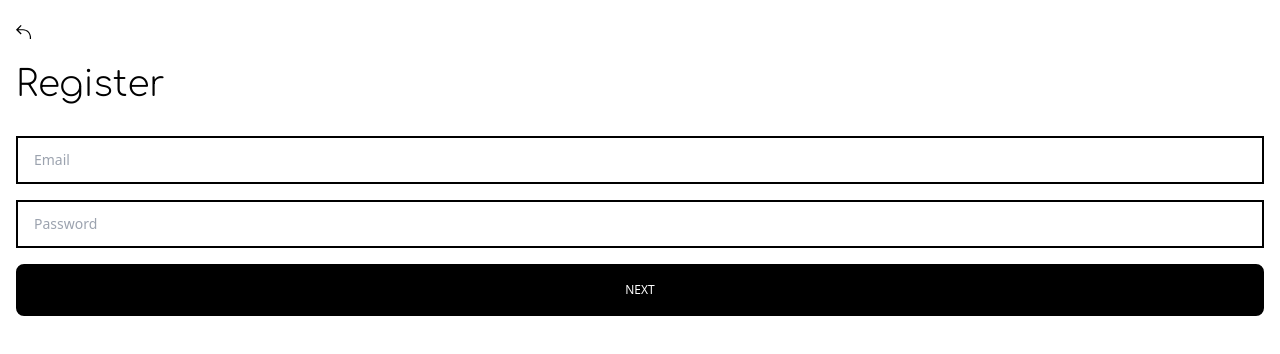
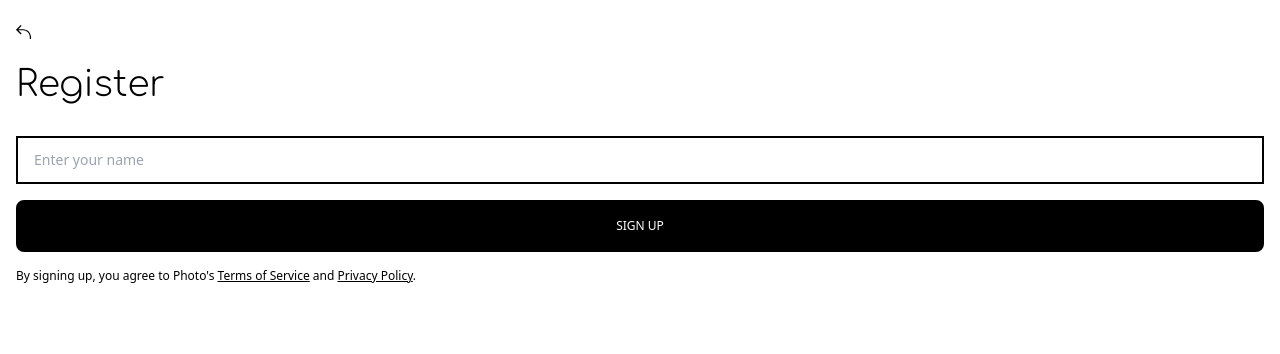
Before and after one commit to kayac-chang/helloxreactxalien-prototypeinfigma, a React (Create React App) app: page / in a window 1280 px wide. Shown: the top 354 px of the page. Built offline with nearby package versions, Linux system fonts and the light colour scheme.

Commit message:
add register step2

```diff
--- a/src/App.jsx
+++ b/src/App.jsx
@@ -1,11 +1,12 @@
 import { LoggerOut } from "pages/LoggerOut";
-import { Register } from "pages/Register";
+import * as Register from "pages/Register";
 
 function App() {
   return (
     <div className="w-screen h-screen flex flex-col">
       {/* <LoggerOut /> */}
-      <Register />
+      {/* <Register.Step1 /> */}
+      <Register.Step2 />
     </div>
   );
 }
--- a/src/pages/Register.jsx
+++ b/src/components/templates/Form.jsx
@@ -1,8 +1,6 @@
-import * as Button from "components/Button";
 import * as Icon from "components/Icon";
-import * as Input from "components/Input";
 
-export function Register() {
+export function Form({ title, children }) {
   return (
     <div className="flex flex-col px-4">
       <header className="h-16 flex items-center">
@@ -12,17 +10,13 @@ export function Register() {
       </header>
 
       <main>
-        <h1 className="pb-8 text-4xl font-medium font-comfortaa">Register</h1>
+        <h1 className="pb-8 text-4xl font-medium font-comfortaa">{title}</h1>
 
         <form
           className="text-sm space-y-4"
           onSubmit={(event) => event.preventDefault()}
         >
-          <Input.Text placeholder="Email" />
-
-          <Input.Password placeholder="Password" />
-
-          <Button.Black className="text-xs">NEXT</Button.Black>
+          {children}
         </form>
       </main>
     </div>
--- /dev/null
+++ b/src/components/templates/index.jsx
@@ -0,0 +1 @@
+export * from "./Form";
--- /dev/null
+++ b/src/pages/Register/Step1.jsx
@@ -0,0 +1,15 @@
+import * as Button from "components/Button";
+import * as Input from "components/Input";
+import * as Template from "components/templates";
+
+export function Step1() {
+  return (
+    <Template.Form>
+      <Input.Text placeholder="Email" />
+
+      <Input.Password placeholder="Password" />
+
+      <Button.Black className="text-xs">NEXT</Button.Black>
+    </Template.Form>
+  );
+}
--- /dev/null
+++ b/src/pages/Register/Step2.jsx
@@ -0,0 +1,29 @@
+import * as Button from "components/Button";
+import * as Input from "components/Input";
+import * as Template from "components/templates";
+
+export function Step2() {
+  return (
+    <Template.Form title="Register">
+      <Input.Text placeholder="Enter your name" />
+
+      <Button.Black className="text-xs">SIGN UP</Button.Black>
+
+      <p className="text-xs">
+        {`By signing up, you agree to Photo's `}
+
+        <a href="/" className="underline">
+          Terms of Service
+        </a>
+
+        {` and `}
+
+        <a href="/" className="underline">
+          Privacy Policy
+        </a>
+
+        {`.`}
+      </p>
+    </Template.Form>
+  );
+}
--- /dev/null
+++ b/src/pages/Register/index.jsx
@@ -0,0 +1,2 @@
+export * from "./Step1";
+export * from "./Step2";
```
